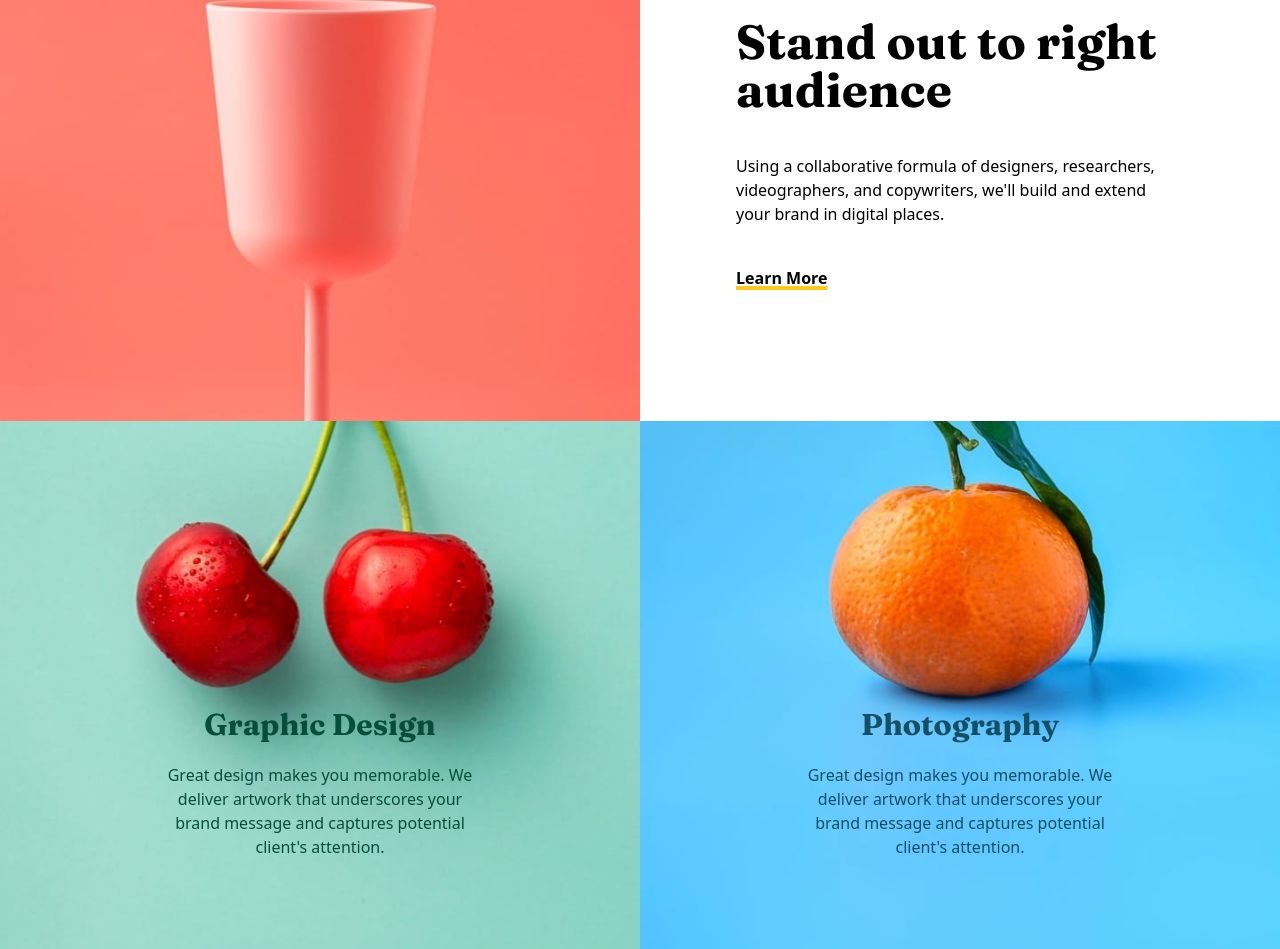
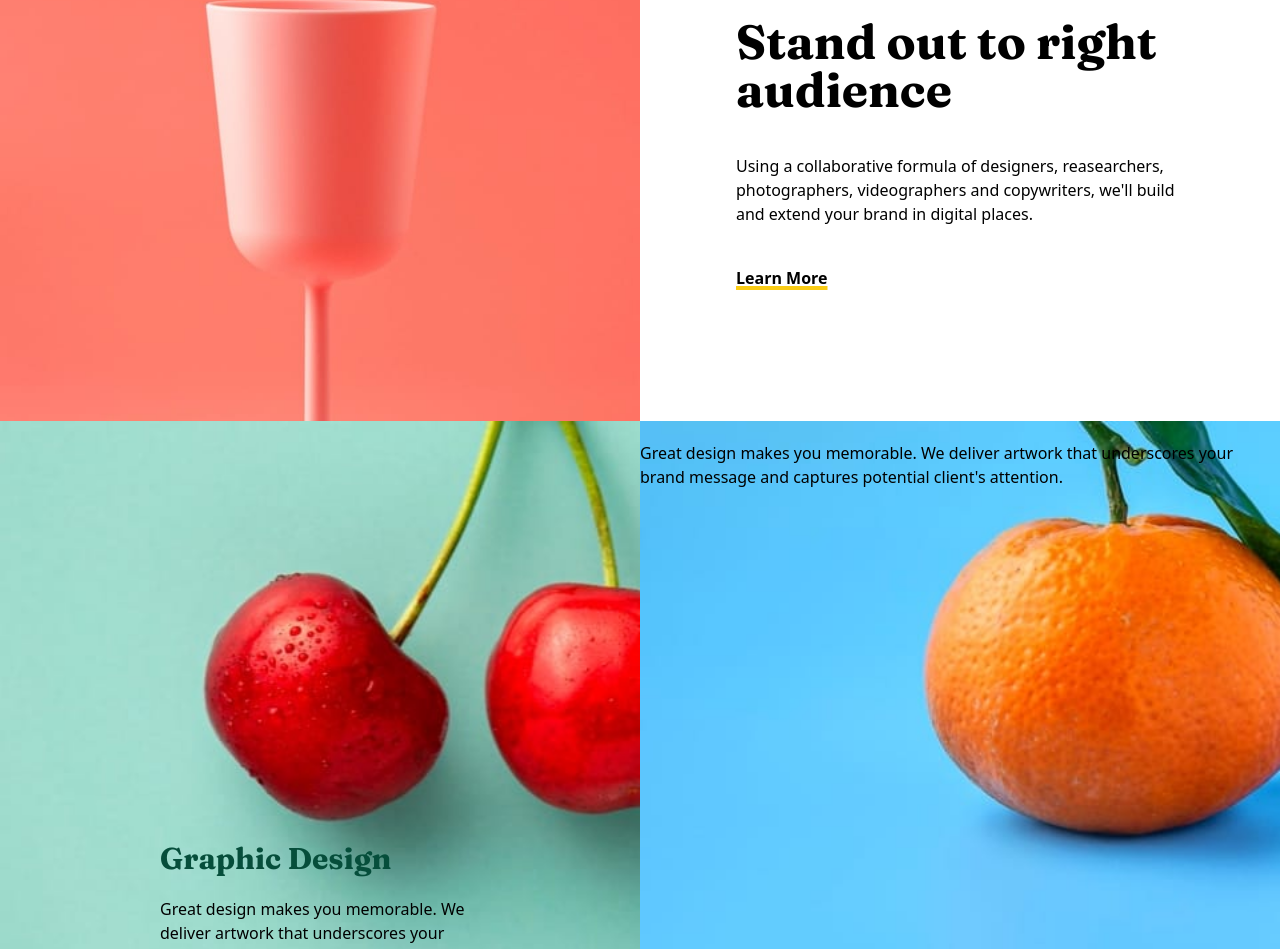
Before and after one commit to patacsilpam/frontend-mentor, a React (Vite) app in the folder react-sunnyside-landing-page/: page / in a window 1280 px wide. Shown: the part 1446-2395 px from the top of the page. Built offline with nearby package versions, Linux system fonts and the light colour scheme.

Commit message:
refactor: image size

```diff
--- a/react-sunnyside-landing-page/src/pages/Home.jsx
+++ b/react-sunnyside-landing-page/src/pages/Home.jsx
@@ -31,39 +31,32 @@ export const Home = () => {
             </p>
             <strong><u className='decoration-4 decoration-yellow-400'>Learn More</u></strong>
           </div>
-          <div>
           <img src="images/desktop/image-transform.jpg" alt="image-transform" className='w-screen' />
-          </div>
         </div>
         {/*Stand out to right audience*/}
         <div className='grid md:grid-cols-2'>
-          <div className='bg-white flex flex-col justify-center p-10 md:p-24 order-1 md:order-2'>
+          <div className='bg-white flex flex-col justify-center p-10 md:p-24 order-2 md:order-1'>
             <h1 className='font-Fraunces text-5xl'>Stand out to right audience</h1>
-            <p className='my-10'>Using a collaborative formula of designers, researchers, videographers, and copywriters,
+            <p className='my-10'>
+              Using a collaborative formula of designers, reasearchers, photographers, videographers and copywriters,
               we'll build and extend your brand in digital places.
             </p>
             <strong><u className='decoration-4 decoration-yellow-400'>Learn More</u></strong>
           </div>
-          <div>
             <img src="images/desktop/image-stand-out.jpg" alt="image-transform" className='w-screen' />
           </div>
-        </div>
-        {/*Stand out to right audience*/}
-        <div className='grid md:grid-cols-2'>
-          <div className='relative'>
-            <img src="images/desktop/image-graphic-design.jpg" alt="image-transform" className='w-screen' />
-            <div className='absolute top-1/2 left-1/2 transform -translate-x-1/2  text-center text-emerald-900 md:my-5'>
-              <strong className='font-Fraunces md:text-3xl'>Graphic Design</strong>
+          {/*GRAPHIC DESIGN */}
+        <div className='grid md:grid-cols-2 '>
+          <div className="bg-[url('/images/mobile/image-graphic-design.jpg')] md:bg-[url('/images/desktop/image-graphic-design.jpg')] bg-cover relative h-screen">
+            <div className='absolute top-1/2 left-1/2 transform -translate-x-1/2 -translate-y-1/8 mt-5'>
+              <h1 className='font-Fraunces text-3xl text-emerald-900'>Graphic Design</h1>
               <p className='md:my-5'>
                 Great design makes you memorable. We deliver artwork that underscores your brand message
                 and captures potential client's attention.
               </p>
             </div>
           </div>
-          <div className='relative'>
-            <img src="images/desktop/image-photography.jpg" alt="image-transform" className='w-screen' />
-            <div className='absolute top-1/2 left-1/2 transform -translate-x-1/2  text-center text-cyan-900 md:my-5'>
-              <strong className='font-Fraunces md:text-3xl'>Photography</strong>
+          <div className="bg-[url('/images/mobile/image-photography.jpg')] md:bg-[url('/images/desktop/image-photography.jpg')]  bg-cover ">
             <p className='md:my-5'>
               Great design makes you memorable. We deliver artwork that underscores your brand message
               and captures potential client's attention.
@@ -71,7 +64,7 @@ export const Home = () => {
           </div>
         </div>
         </div>
-      </div>
+        {/* */}
     </>
   )
 }
```
Lines whose indentation alone changed are shown as unchanged.
